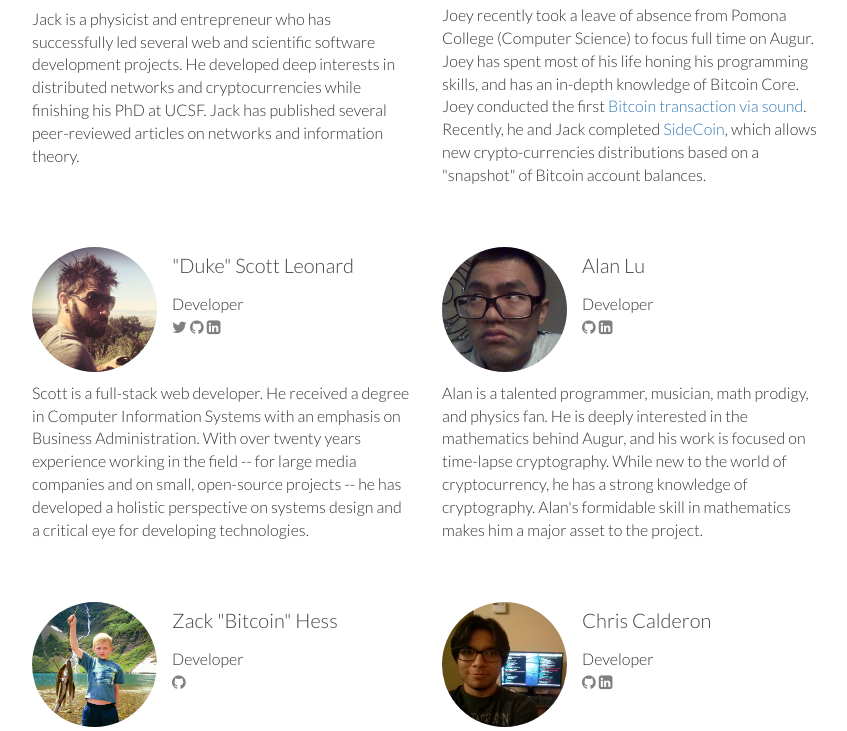
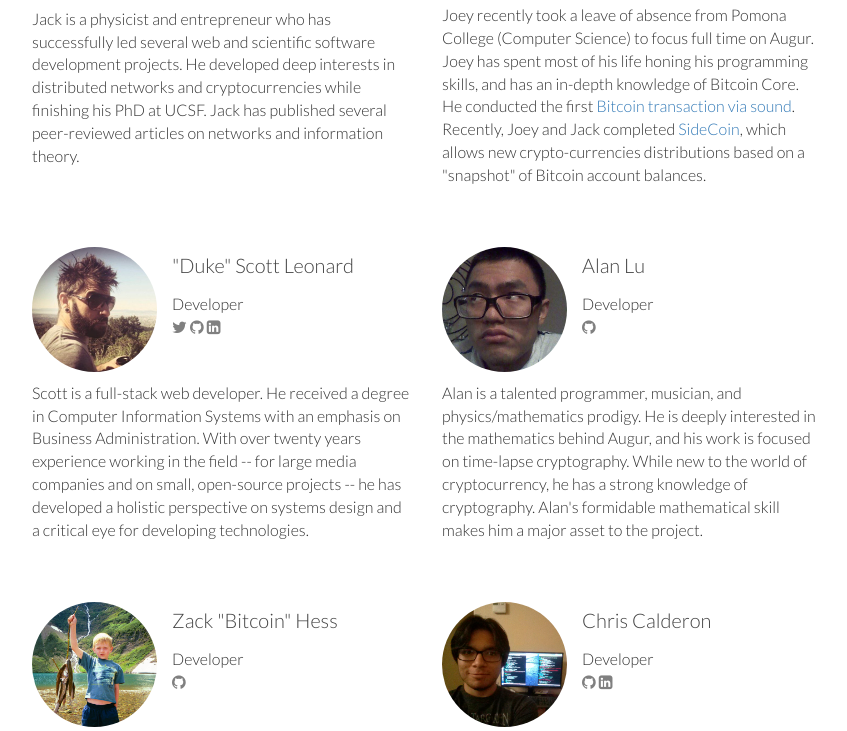
Before and after one commit to collegecrypto/augur.net, a Django app: page /team/ in a window 1280 px wide. Shown: the part 334-1065 px from the top of the page, without its empty margins (213-1060 px from the left). Run offline with Django 3.2, Linux system fonts and the light colour scheme; some libraries are stand-ins or nearby versions.

Commit message:
Fixed Alan links

```diff
--- a/augur_net/templates/team.html
+++ b/augur_net/templates/team.html
@@ -28,7 +28,7 @@
           <a href="https://www.linkedin.com/in/joeykrug"><i class="fa fa-linkedin-square fa-1x"></i></a>
         </div>
         <div style="clear: both; margin-bottom: 10px;"></div>
-        Joey recently took a leave of absence from Pomona College (Computer Science) to focus full time on Augur.  Joey has spent most of his life honing his programming skills, and has an in-depth knowledge of Bitcoin Core.  Joey conducted the first <a href="https://www.youtube.com/watch?v=eDaznzbYKkw">Bitcoin transaction via sound</a>.  Recently, he and Jack completed <a href="https://github.com/tensorjack/sidecoin">SideCoin</a>, which allows new crypto-currencies distributions based on a "snapshot" of Bitcoin account balances.
+        Joey recently took a leave of absence from Pomona College (Computer Science) to focus full time on Augur.  Joey has spent most of his life honing his programming skills, and has an in-depth knowledge of Bitcoin Core.  He conducted the first <a href="https://www.youtube.com/watch?v=eDaznzbYKkw">Bitcoin transaction via sound</a>.  Recently, Joey and Jack completed <a href="https://github.com/tensorjack/sidecoin">SideCoin</a>, which allows new crypto-currencies distributions based on a "snapshot" of Bitcoin account balances.
       </li>
       <li class="col-xs-12 col-sm-6">
         <div style="clear: both;"></div>
@@ -50,10 +50,9 @@
           <p>Alan Lu</p>
           Developer<br />
           <a href="https://github.com/cag"><i class="fa fa-github fa-1x"></i></a>
-          <a href="https://www.linkedin.com/pub/jack-peterson/58/b02/420"><i class="fa fa-linkedin-square fa-1x"></i></a>
         </div>
         <div style="clear: both; margin-bottom: 10px;"></div>
-        Alan is a talented programmer, musician, math prodigy, and physics fan.  He is deeply interested in the mathematics behind Augur, and his work is focused on time-lapse cryptography.  While new to the world of cryptocurrency, he has a strong knowledge of cryptography.  Alan's formidable skill in mathematics makes him a major asset to the project.
+        Alan is a talented programmer, musician, and physics/mathematics prodigy.  He is deeply interested in the mathematics behind Augur, and his work is focused on time-lapse cryptography.  While new to the world of cryptocurrency, he has a strong knowledge of cryptography.  Alan's formidable mathematical skill makes him a major asset to the project.
       </li>
       <li class="col-xs-12 col-sm-6">
         <div style="clear: both;"></div>
```
